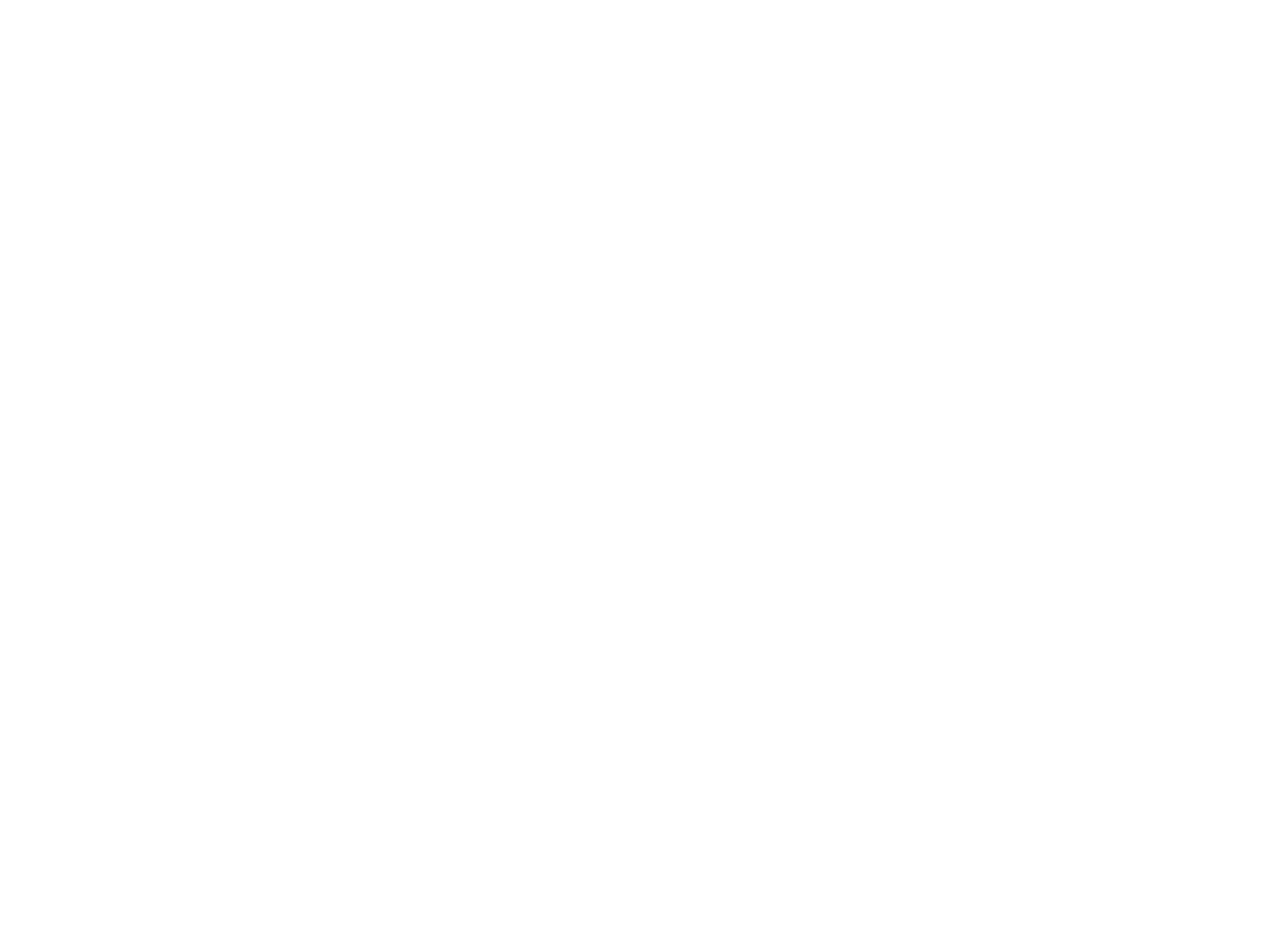
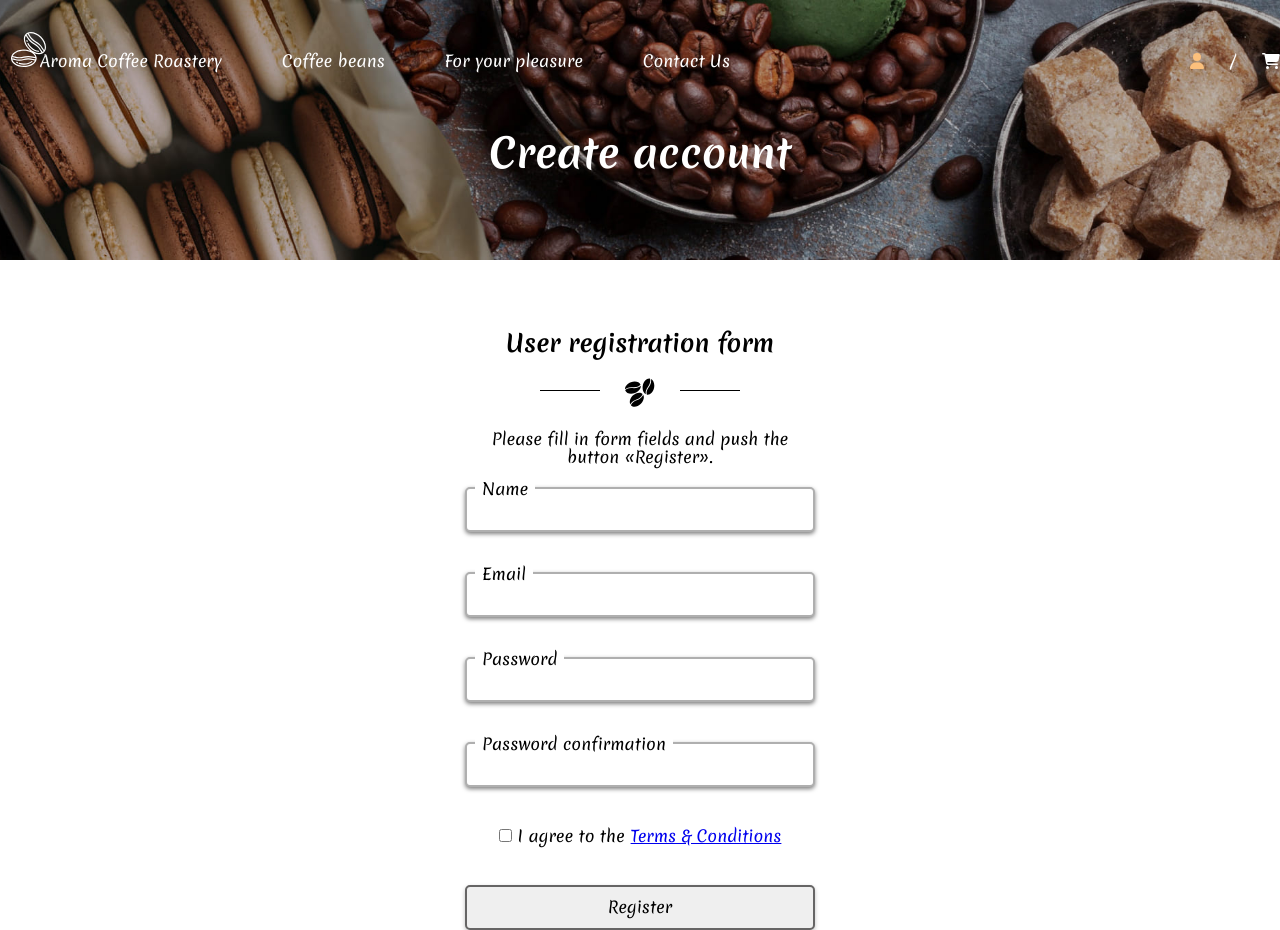
Before and after one commit to awwwrina/coffee-shop-app, a React (Create React App) app: page /registration in a window 1280 px wide. Before the commit this address had no page. Before the commit the page ends 800 px from the top, so only its background shows below. Built offline with nearby package versions, Linux system fonts and the light colour scheme.

Commit message:
registration form page, terms&conditions

```diff
--- a/public/index.html
+++ b/public/index.html
@@ -13,6 +13,7 @@
 		<link href="https://fonts.googleapis.com/css2?family=Merienda:wght@400;700&display=swap" rel="stylesheet">
 		<link rel="stylesheet" href="https://cdnjs.cloudflare.com/ajax/libs/normalize/8.0.1/normalize.min.css" integrity="sha512-NhSC1YmyruXifcj/KFRWoC561YpHpc5Jtzgvbuzx5VozKpWvQ+4nXhPdFgmx8xqexRcpAglTj9sIBWINXa8x5w==" crossorigin="anonymous" referrerpolicy="no-referrer" />
 		<title>Aroma Coffee Roastery</title>
+		<script src="https://kit.fontawesome.com/952e662751.js" crossorigin="anonymous"></script>
 	</head>
 	<body>
 		<noscript>You need to enable JavaScript to run this app.</noscript>
--- a/src/components/app/App.js
+++ b/src/components/app/App.js
@@ -1,5 +1,3 @@
-//import { Component } from 'react';
-
 import { BrowserRouter as Router, Routes, Route } from "react-router-dom";
 import MainPage from '../pages/main-page/main-page';
 import OurCoffee from '../pages/coffeeBeans/CoffeeBeans';
@@ -7,6 +5,8 @@
 import Pleasure from '../pages/pleasure/pleasure';
 import ContactUs from "../pages/contact-us/contact-us";
 import Auth from "../pages/auth/Auth";
+import Registration from "../pages/registration/Registration";
+import Terms from "../pages/terms/Terms";
 
 import './App.css';
 
@@ -21,6 +21,8 @@
 						<Route path="/pleasure" element={<Pleasure />} />
 						<Route path="/contact-us" element={<ContactUs/>} />
 						<Route path="/login" element={<Auth/>} />
+						<Route path="/registration" element={<Registration/>} />
+						<Route path="/terms" element={<Terms />} />
 					</Routes>
 				</main>
 			</Router>
--- a/src/components/navigation/navigation.js
+++ b/src/components/navigation/navigation.js
@@ -6,7 +6,7 @@
 import { faShoppingCart } from '@fortawesome/free-solid-svg-icons';
 
 
-const Navigation = ({color='black'}) => {
+const Navigation = ({color='black', registration = false}) => {
 	return (
 		<nav className={`navigation ${color}`}>
 			<ul className='navbar navbar__element navbar__element_left'>
@@ -36,8 +36,10 @@
 				<li>
 					<NavLink
 						style={({isActive}) => ({color: isActive ? '#fcc07c' : ''})}
-						to="/login"><FontAwesomeIcon icon={faUser} /></NavLink>
+						to={registration ? '/registration' : '/login'}><FontAwesomeIcon icon={faUser} style={{textAlign:'left'}}/></NavLink>
+
 				</li>
+				<li className="navbar navbar__divider">/</li>
 				<li>
 					<NavLink
 						style={({isActive}) => ({color: isActive ? '#fcc07c' : ''})}
--- a/src/components/navigation/navigation.scss
+++ b/src/components/navigation/navigation.scss
@@ -1,6 +1,8 @@
 .navigation {
+    width: 1280px;
     display: flex;
-    justify-content: space-around;
+    justify-content: space-between;
+    margin: 0 auto;
     .navbar {
         display: flex;
         position: relative;
@@ -21,12 +23,13 @@
                 }
             }
             &_right {
-                width: 50px;
-                text-align: justify;
-                .fa-cart-shopping {
-                    margin-left: 20px;
-                }
+                padding: 0;
+                width: 90px;
             }
+        }
+        &__divider {
+            //margin: 0 20px;
+            color: #fff;
         }
         li {
             list-style-type: none;
--- a/src/components/pages/auth/Auth.js
+++ b/src/components/pages/auth/Auth.js
@@ -1,11 +1,11 @@
 import { Formik, Form, Field, ErrorMessage } from 'formik';
 import * as Yup from 'yup';
-
+import { Link } from 'react-router-dom';
 import Navigation  from '../../navigation/navigation';
 import BlackBeans from '../../black-beans/black-beans';
 import Footer from '../../footer/footer';
 
-import auth from './auth.scss';
+import './auth.scss';
 const Auth = () => {
     return (
         <>
@@ -30,28 +30,30 @@
                         onSubmit = {values => console.log(JSON.stringify(values, null, 2))}>
 
                         <Form className="auth__form" >
-                            <div required className="auth__input auth__input_email">
-                            <label for="email">Email</label>
+                            <div required className="input-container auth__input_email">
+                                <label className="shift" htmlFor="email">Email</label>
                                 <Field
+                                    className="input"
                                     name="email"
                                     type="email"
                                     autoComplete="on"/>
                             </div>
                             <ErrorMessage
                                 name="email"
-                                className="auth__error auth__error_email"
+                                className="error__message auth__error_email"
                                 component="div"/>
                             <a className="auth__link" href="#">Forgot password?</a>
-                            <div required className="auth__input auth__input_password">
-                                <label for="password">Password</label>
+                            <div required className="input-container auth__input_password">
+                                <label className="shift" htmlFor="password">Password</label>
                                 <Field
+                                    className="input"
                                     name="password"
                                     type="password"
                                     autoComplete="on"/>
                             </div>
                             <ErrorMessage
                                 name="password"
-                                className="auth__error auth__error_password"
+                                className="error__message auth__error_password"
                                 component="div"/>
                             <button className="auth__btn btn">Sign in</button>
                         </Form>
@@ -59,7 +61,8 @@
                     <BlackBeans/>
                     <div className="create">
                         <div className="create__question">New to Aroma Coffee Roastery?</div>
-                        <a href="#" className="create__link">Create an account.</a>
+                        <Link to="/registration" className="create__link">Create an account.</Link>
+                        {/* <a href="#" className="create__link">Create an account.</a> */}
                     </div>
             </section>
 
--- a/src/components/pages/contact-us/contact-us.js
+++ b/src/components/pages/contact-us/contact-us.js
@@ -46,37 +46,40 @@
                         onSubmit = {values => console.log(JSON.stringify(values, null, 2))}>
 
                         <Form className="contacts__form" >
-                            <div required className="contacts__input contacts__input_name">
-                                <label htmlFor="name">Name</label>
+                            <div required className="input-container contacts__input_name">
+                                <label className="shift" htmlFor="name">Name</label>
                                 <Field
+                                    className="input"
                                     name="name"
                                     type="text"
                                     autoComplete="off"/>
                             </div>
                             <ErrorMessage
                                 name="name"
-                                className="contacts__error contacts__error_name"
+                                className="error__message contacts__error_name"
                                 component="div"/>
-                            <div required className="contacts__input contacts__input_email">
-                                <label htmlFor="email">Email</label>
+                            <div required className="input-container contacts__input_email">
+                                <label className="shift" htmlFor="email">Email</label>
                                 <Field
+                                    className="input"
                                     name="email"
                                     type="email"
                                     autoComplete="off"/>
                             </div>
                             <ErrorMessage
                                 name="email"
-                                className="contacts__error contacts__error_email"
+                                className="error__message contacts__error_email"
                                 component="div"/>
-                            <div className="contacts__textarea contacts__input_textarea">
-                                <label htmlFor="text">Message</label>
+                            <div className="input-container contacts__textarea">
+                                <label className="shift" htmlFor="text">Message</label>
                                 <Field
+                                className="input"
                                     name="text"
                                     as="textarea"/>
                             </div>
                             <ErrorMessage
                                 name="text"
-                                className="contacts__error contacts__error_textarea"
+                                className="error__message contacts__error_textarea"
                                 component="div"/>
                             <button className="contacts__btn btn">Send</button>
                         </Form>
--- /dev/null
+++ b/src/components/pages/registration/Registration.js
@@ -0,0 +1,125 @@
+import { Formik, Form, Field, ErrorMessage } from "formik";
+import * as Yup from 'yup';
+import { Link } from "react-router-dom";
+
+import Navigation from '../../navigation/navigation';
+import BlackBeans from "../../black-beans/black-beans";
+
+import './registration.scss';
+
+const Registration = () => {
+    return (
+        <>
+            <section className="header header__registration">
+                <Navigation registration={true}/>
+                <h1 className="title">Create account</h1>
+            </section>
+
+            <section className="registration">
+            <h2 className="title">User registration form</h2>
+            <BlackBeans/>
+            <div className="registration registration__text">
+                Please fill in form fields and push the button «Register».
+            </div>
+            <Formik
+                initialValues = {{
+                    name:'',
+                    email:'',
+                    password:'',
+                    passwordConfirmation:'',
+                    terms: false
+                }}
+                validationSchema = {Yup.object({
+                    name: Yup.string()
+                            .required('Required field')
+                            .min(2, 'Must be longer than 2 characters'),
+                    email: Yup.string()
+                            .required('Required field')
+                            .email('Invalid email address'),
+                    password: Yup.string()
+                            .required('Required field')
+                            .min(8, 'Must be longer than 8 characters'),
+                    passwordConfirmation:
+                        Yup.string()
+                        .required('Required field')
+                        .oneOf([Yup.ref('password'), null], 'Passwords must match'),
+                    terms: Yup.boolean()
+                            .oneOf([true],'Check this box if you want to proceed')
+                })}
+                onSubmit = {values => console.log(JSON.stringify(values, null, 2))}>
+
+                <Form required className="registration form">
+                    <div className="input-container form__name">
+                        <label className="shift" htmlFor="name">Name</label>
+                        <Field
+                            className="input"
+                            name="name"
+                            type="text"
+                            autoComplete="on"/>
+
+                    </div>
+                    <ErrorMessage
+                        name="name"
+                        className="error__message form__name-error"
+                        component="div"/>
+
+                    <div className=" input-container form__email">
+                        <label className="shift" htmlFor="email">Email</label>
+                        <Field
+                            className="input"
+                            name="email"
+                            type="email"
+                            autoComplete="on"/>
+                    </div>
+                    <ErrorMessage
+                        name="email"
+                        className="error__message form__email-error"
+                        component="div"/>
+
+                    <div className="input-container form__password">
+                        <label className="shift" htmlFor="password">Password</label>
+                        <Field
+                            className="input"
+                            name="password"
+                            type="password"
+                            autoComplete="off"/>
+                    </div>
+                    <ErrorMessage
+                        name="password"
+                        className="error__message form__password-error"
+                        component="div"/>
+
+                    <div className="input-container form__confirmation">
+                        <label className="shift" htmlFor="password">Password confirmation</label>
+                        <Field
+                            className="input"
+                            name="passwordConfirmation"
+                            type="password"
+                            autoComplete="off"/>
+                    </div>
+                    <ErrorMessage
+                        name="passwordConfirmation"
+                        className="error__message form__confirmation-error"
+                        component="div"/>
+
+                    <div className="form__agreement">
+                        <Field
+                            name="terms"
+                            type="checkbox"/>
+                        <div className="form__agreement-text">I agree to the</div>
+                        <Link to="/terms"> Terms & Conditions</Link>
+                    </div>
+                    <ErrorMessage
+                        name="terms"
+                        className="error__message form__agreement-error"
+                        component="div"/>
+
+                    <button className="form__btn btn">Register</button>
+                </Form>
+            </Formik>
+            </section>
+        </>
+    )
+}
+
+export default Registration;
--- /dev/null
+++ b/src/components/pages/registration/registration.scss
@@ -0,0 +1,61 @@
+.header__registration {
+    background: url('../../../image/registrationBG.jpg') center center / cover no-repeat;
+}
+
+.registration {
+    margin: 0 auto ;
+    width: 1280px;
+    text-align: center;
+    &__text {
+        width: 350px;
+        margin: 20px auto;
+    }
+    .title {
+        margin-top: 70px;
+    }
+    .form {
+        width: 350px;
+        display: grid;
+        grid-template-rows: repeat(5, (auto 40px)) auto;
+        &__name {
+            grid-row: 1 / 2;
+            &-error {
+                grid-row: 2 / 3;
+            }
+        }
+        &__email {
+            grid-row: 3 / 4;
+            &-error {
+                grid-row: 4 / 5;
+            }
+        }
+        &__password {
+            grid-row: 5 / 6;
+            &-error {
+                grid-row: 6 / 7;
+            }
+        }
+        &__confirmation {
+            grid-row: 7 / 8;
+            &-error {
+                grid-row: 8 / 9;
+            }
+        }
+        &__agreement {
+            grid-row: 9 / 10;
+            justify-self: center;
+            display: flex;
+            align-items: center;
+            &-error {
+                grid-row: 10 / 11;
+            }
+            &-text {
+                margin: 0 6px;
+            }
+        }
+        &__btn {
+            grid-row: 11 / 12;
+            width: 100%;
+        }
+    }
+}
--- /dev/null
+++ b/src/components/pages/terms/Terms.js
@@ -0,0 +1,24 @@
+import Navigation from '../../navigation/navigation';
+
+import './terms.scss';
+
+const Terms = () => {
+    return (
+        <>
+            <section className="header header__terms">
+                <Navigation/>
+                <h1 className="title">Terms & conditions</h1>
+            </section>
+
+            <section className="terms">
+                <h2 className="title">There are no Terms & conditions yet, only a GIF with a funny dog</h2>
+
+                <img src="https://c.tenor.com/UZlB6pOWpMAAAAAd/sad-dog.gif" alt="funny dog" />
+
+            </section>
+
+        </>
+    )
+}
+
+export default Terms;
--- /dev/null
+++ b/src/components/pages/terms/terms.scss
@@ -0,0 +1,12 @@
+.header__terms {
+    background: url('../../../image/termsBG.jpg') center center / cover no-repeat;
+}
+.terms {
+    padding: 70px;
+    margin: 0 auto;
+    text-align: center;
+    img {
+        margin-top: 40px;
+        width: 500px;
+    }
+}
--- a/src/index.scss
+++ b/src/index.scss
@@ -3,7 +3,8 @@
 	box-sizing: border-box;
 
 }
-p {
+
+p, h2 {
 	margin: 0;
 }
 #root {
@@ -83,7 +84,14 @@
 	}
 }
 
-input {
+.error__message {
+		color: red;
+        font-size: 13px;
+        margin-top: 3px;
+        text-align-last: left;
+        margin-left: 10px;
+}
+.input {
 	width: 100%;
 	height: 45px;
 	padding: 10px 10px;
@@ -92,13 +100,9 @@
 	border-radius: 5px;
 	box-shadow: 0px 2px 4px rgba(0, 0, 0, 0.50);
 }
-
-
-.auth, .contacts  {
-	&__input {
-		&_email, &_name, &_textarea, &_password {
+.input-container {
 	position: relative;
-            label {
+		.shift {
 		position: absolute;
 		left: 10px;
 		top:-7px;
@@ -106,12 +110,3 @@
 		padding: 0 7px;
 		}
 }
-	}
-	&__error {
-		color: red;
-        font-size: 13px;
-        margin-top: 3px;
-        text-align-last: left;
-        margin-left: 10px;
-	}
-}
```
Also changed, not shown: src/image/registrationBG.jpg (added), src/image/termsBG.jpg (added). Lines whose indentation alone changed are shown as unchanged.
